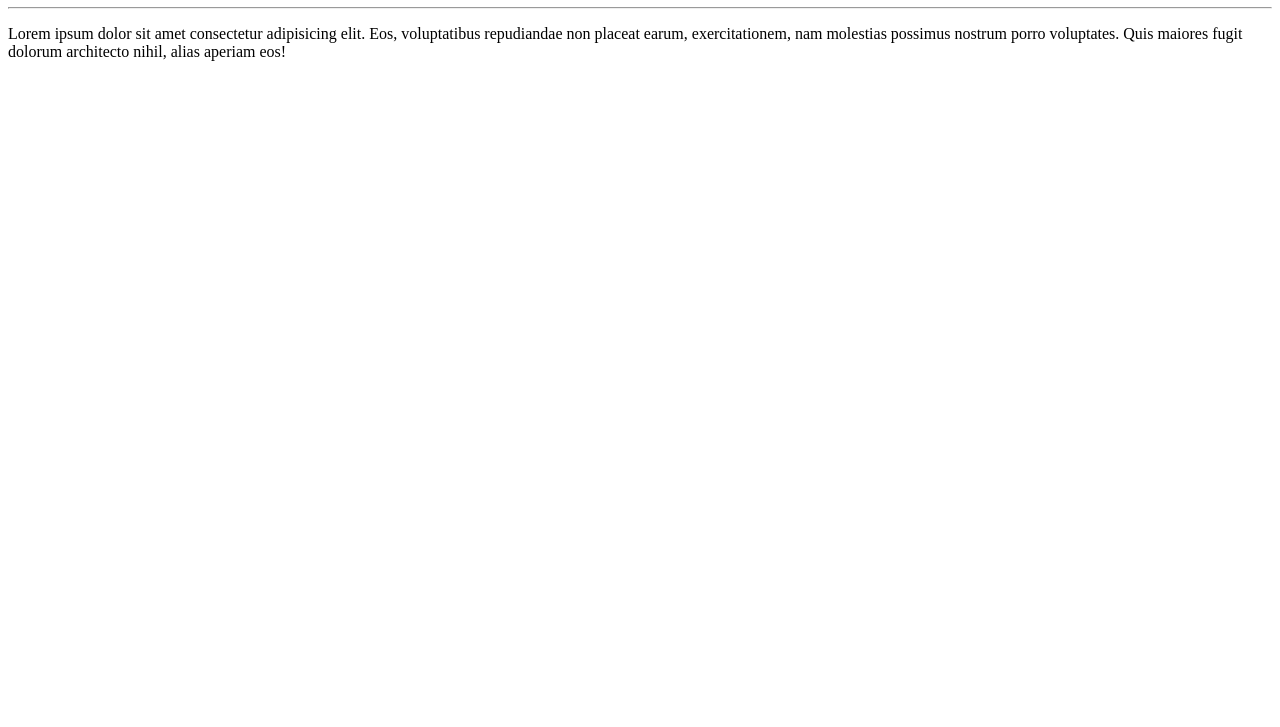
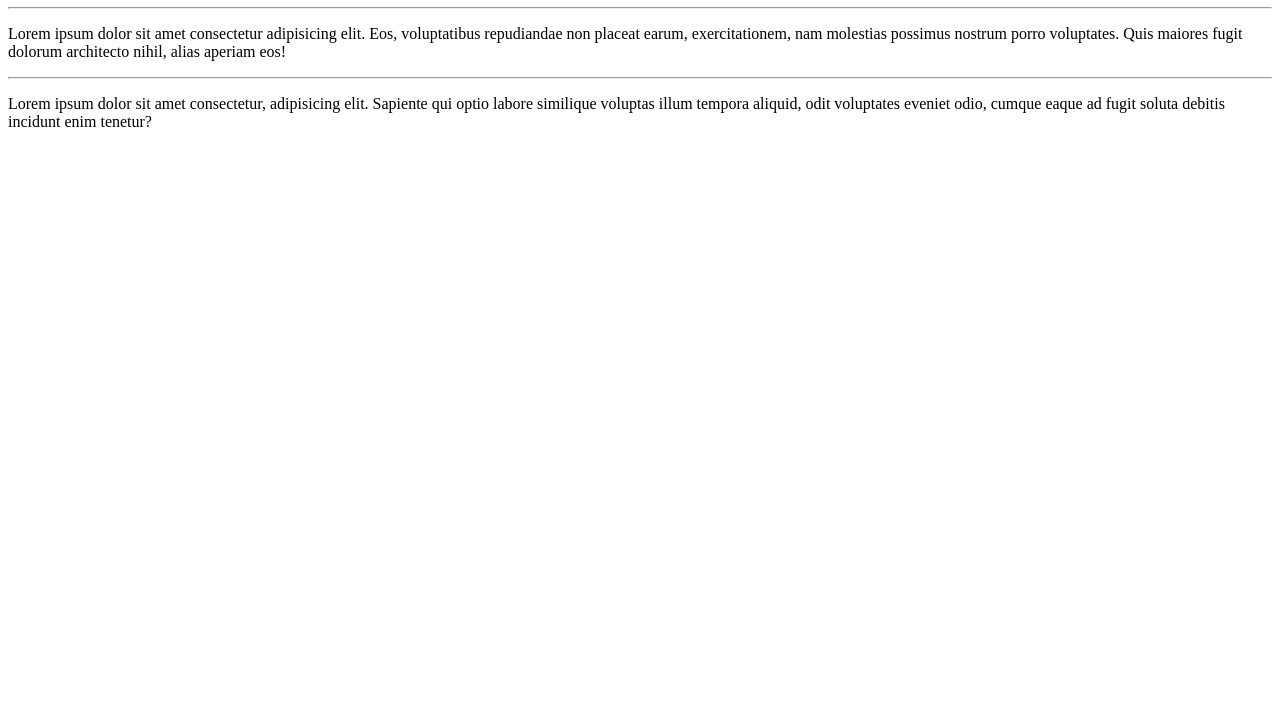
Before and after one commit to DavidDomingos2006/Ola-Mundo-, a plain HTML site: page SiteExemplo/index.html in a window 1280 px wide. Shown: the part 73-800 px from the top of the page. Drawn offline with Linux system fonts and the light colour scheme.

Commit message:
adicionei um paragrafo

```diff
--- a/SiteExemplo/index.html
+++ b/SiteExemplo/index.html
@@ -9,6 +9,8 @@
     <h1>Olá, Mundo!</h1>
     <hr>
     <p>Lorem ipsum dolor sit amet consectetur adipisicing elit. Eos, voluptatibus repudiandae non placeat earum, exercitationem, nam molestias possimus nostrum porro voluptates. Quis maiores fugit dolorum architecto nihil, alias aperiam eos!</p>
+    <hr>
+    <p>Lorem ipsum dolor sit amet consectetur, adipisicing elit. Sapiente qui optio labore similique voluptas illum tempora aliquid, odit voluptates eveniet odio, cumque eaque ad fugit soluta debitis incidunt enim tenetur?</p>
 
 </body>
 </html>
```
